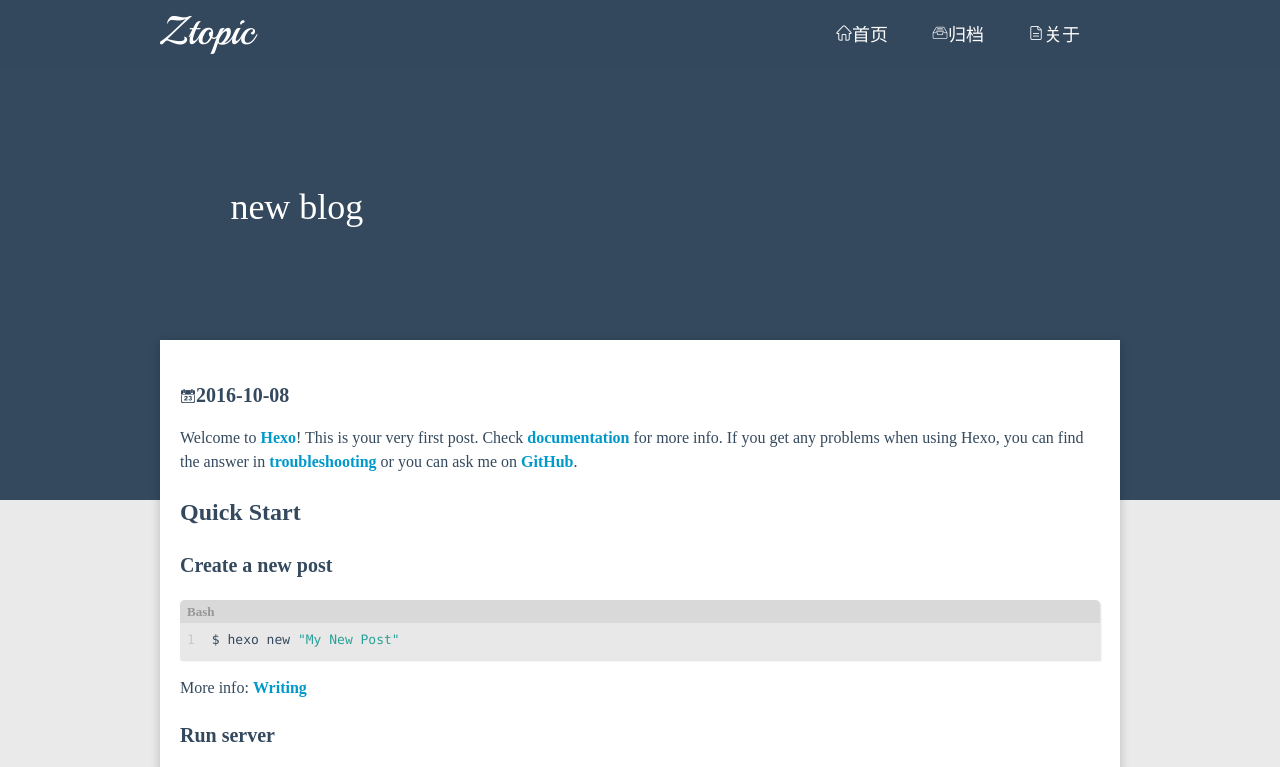
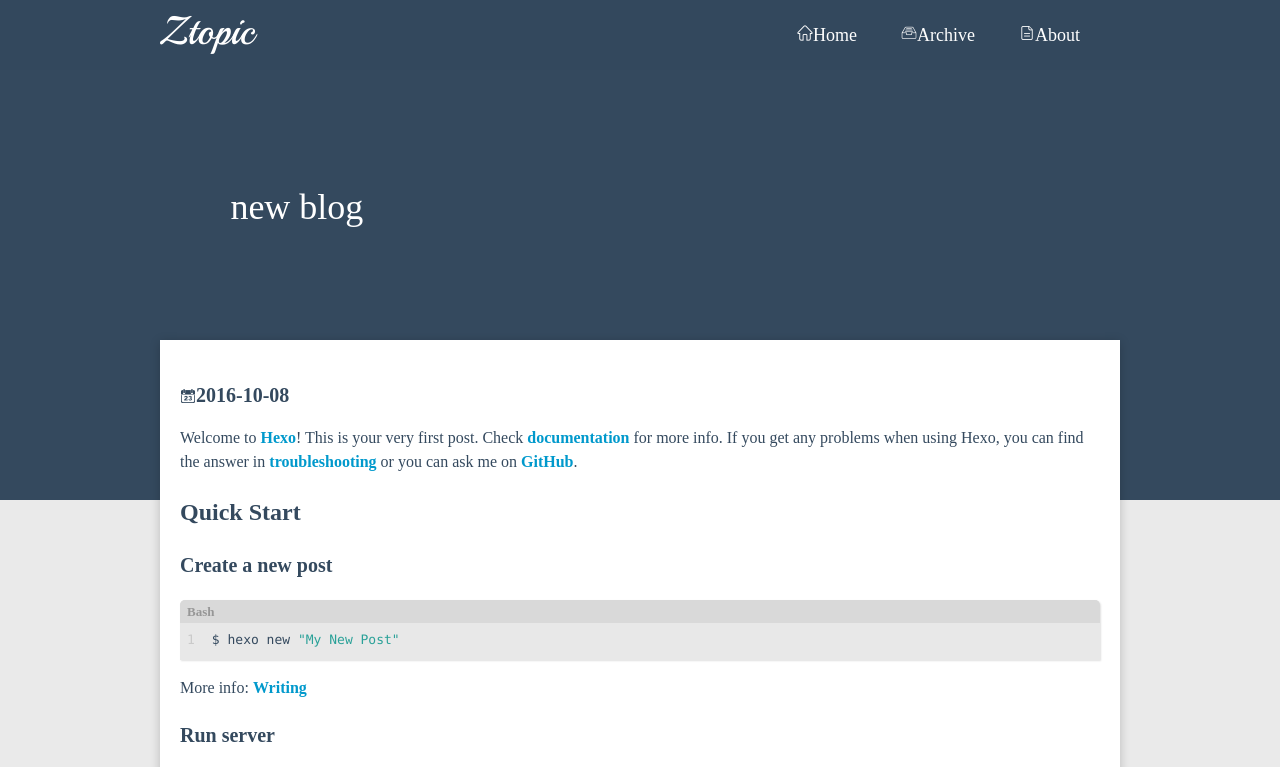
Before and after one commit to pengqh/pengqh.github.io, a plain HTML site: page 2016/10/08/new-blog/index.html in a window 1280 px wide. Shown: the top 767 px of the page. Drawn offline with Linux system fonts and the light colour scheme.

Commit message:
Site updated: 2018-03-03 23:06:23

```diff
--- a/2016/10/08/new-blog/index.html
+++ b/2016/10/08/new-blog/index.html
@@ -37,15 +37,15 @@
           <ul>
 
               <li class="menu-item">
-                <a href="/" class="menu-item-link"><i class="iconfont icon-home"></i>首页</a>
+                <a href="/" class="menu-item-link"><i class="iconfont icon-home"></i>Home</a>
               </li>
 
               <li class="menu-item">
-                <a href="/archives" class="menu-item-link"><i class="iconfont icon-archive"></i>归档</a>
+                <a href="/archives" class="menu-item-link"><i class="iconfont icon-archive"></i>Archive</a>
               </li>
 
               <li class="menu-item">
-                <a href="/about" class="menu-item-link"><i class="iconfont icon-about"></i>关于</a>
+                <a href="/about" class="menu-item-link"><i class="iconfont icon-about"></i>About</a>
               </li>
 
           </ul>
@@ -90,7 +90,7 @@
   </header>
 
   <div class="post-toc" id="post-toc">
-    <h2 class="post-toc-title">目录</h2>
+    <h2 class="post-toc-title">Contents</h2>
     <div class="post-toc-content">
       <ol class="toc"><li class="toc-item toc-level-2"><a class="toc-link" href="#Quick-Start"><span class="toc-text">Quick Start</span></a><ol class="toc-child"><li class="toc-item toc-level-3"><a class="toc-link" href="#Create-a-new-post"><span class="toc-text">Create a new post</span></a></li><li class="toc-item toc-level-3"><a class="toc-link" href="#Run-server"><span class="toc-text">Run server</span></a></li><li class="toc-item toc-level-3"><a class="toc-link" href="#Generate-static-files"><span class="toc-text">Generate static files</span></a></li><li class="toc-item toc-level-3"><a class="toc-link" href="#Deploy-to-remote-sites"><span class="toc-text">Deploy to remote sites</span></a></li></ol></li></ol>
     </div>
@@ -170,9 +170,9 @@
 
       <div class="copyright">
         <p>
-          由 <a href="https://hexo.io/">Hexo</a> 强力驱动
+          Powered by <a href="https://hexo.io/">Hexo</a>
           <span>|</span>
-          主题 - <a href="https://github.com/wa-ri/hexo-theme-ztopic">ztopic</a
+          Theme - <a href="https://github.com/wa-ri/hexo-theme-ztopic">ztopic</a
         </p>
         <p>
           <span>
@@ -195,11 +195,11 @@
   <div id="mobile-nav">
   <nav id="mobile-nav-menu">
 
-      <a href="/" class="mobile-nav-link"><i class="iconfont icon-home"></i>首页</a>
+      <a href="/" class="mobile-nav-link"><i class="iconfont icon-home"></i>Home</a>
 
-      <a href="/archives" class="mobile-nav-link"><i class="iconfont icon-archive"></i>归档</a>
+      <a href="/archives" class="mobile-nav-link"><i class="iconfont icon-archive"></i>Archive</a>
 
-      <a href="/about" class="mobile-nav-link"><i class="iconfont icon-about"></i>关于</a>
+      <a href="/about" class="mobile-nav-link"><i class="iconfont icon-about"></i>About</a>
 
     <div class="mobile-intro"><i class="iconfont icon-pen"></i>practice makes perfect</div>
   </nav>
```
Also changed, not shown: 2016/10/08/Second-Blog/index.html (+10 -10 lines), archives/2016/10/index.html (+8 -8 lines), archives/2016/index.html (+8 -8 lines), archives/index.html (+8 -8 lines), index.html (+9 -9 lines).
